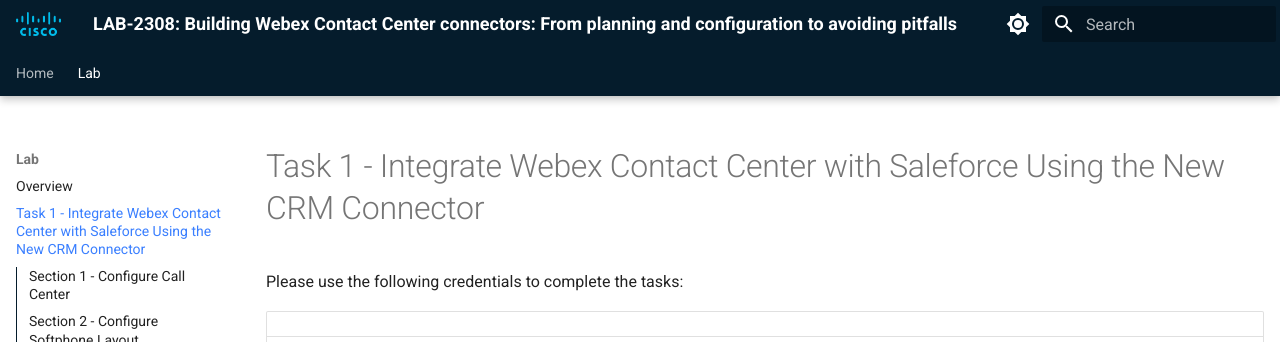
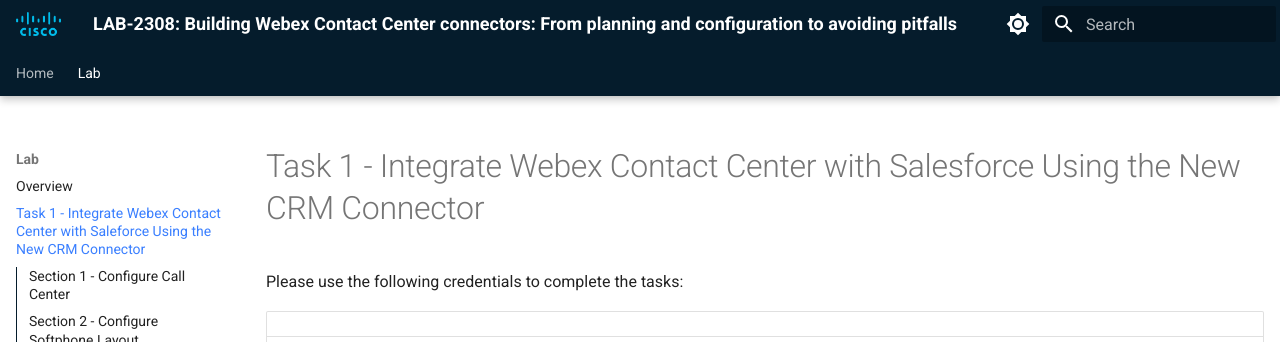
Before and after one commit to WebexCC-SA/LAB-2308, an MkDocs documentation site: the page built from docs/task1.md, in a window 1280 px wide and 900 px high. Shown: the top 342 px of the window. Built offline with MkDocs 1.6.1 and Material for MkDocs 9.7.7, drawn with Linux system fonts in a browser that asks for light colours.

Commit message:
Update task1.md

```diff
--- a/docs/task1.md
+++ b/docs/task1.md
@@ -1,4 +1,4 @@
-# Task 1 - Integrate Webex Contact Center with Saleforce Using the New CRM Connector
+# Task 1 - Integrate Webex Contact Center with Salesforce Using the New CRM Connector
 
 
 
```
